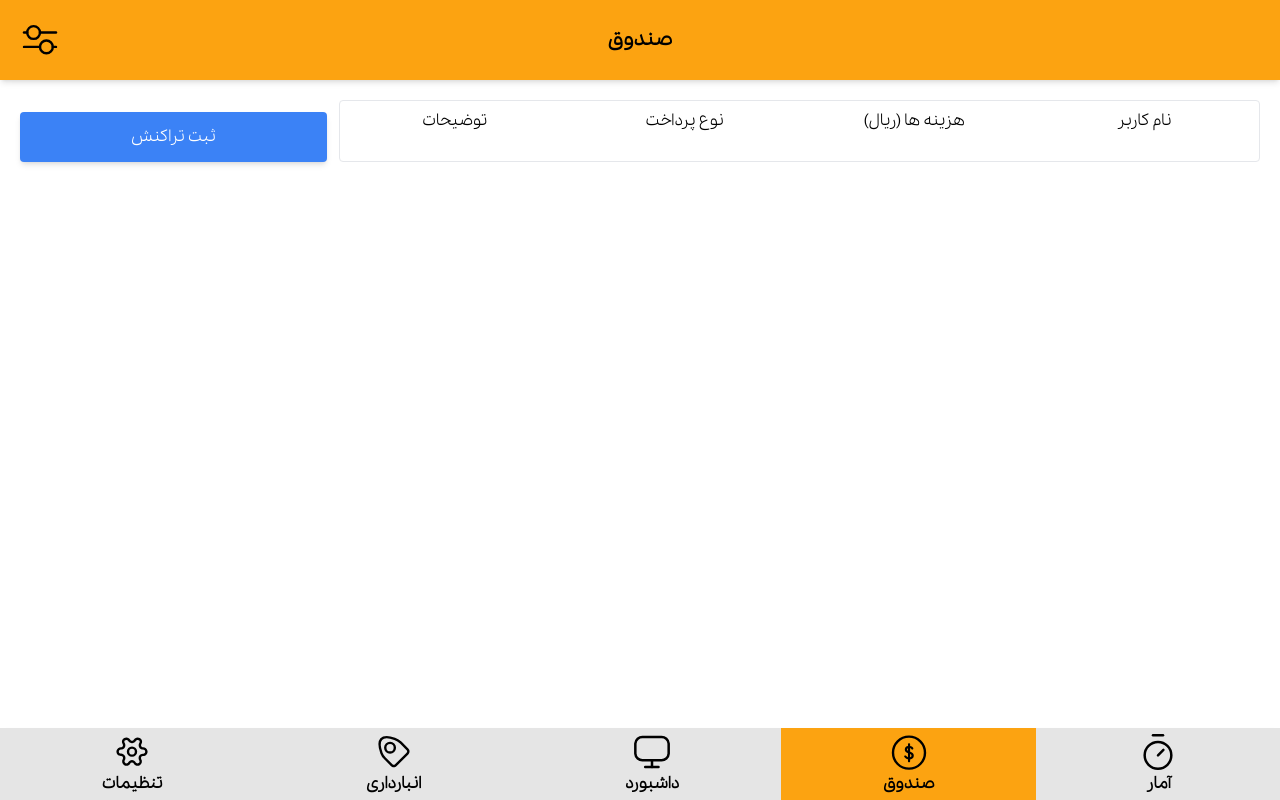
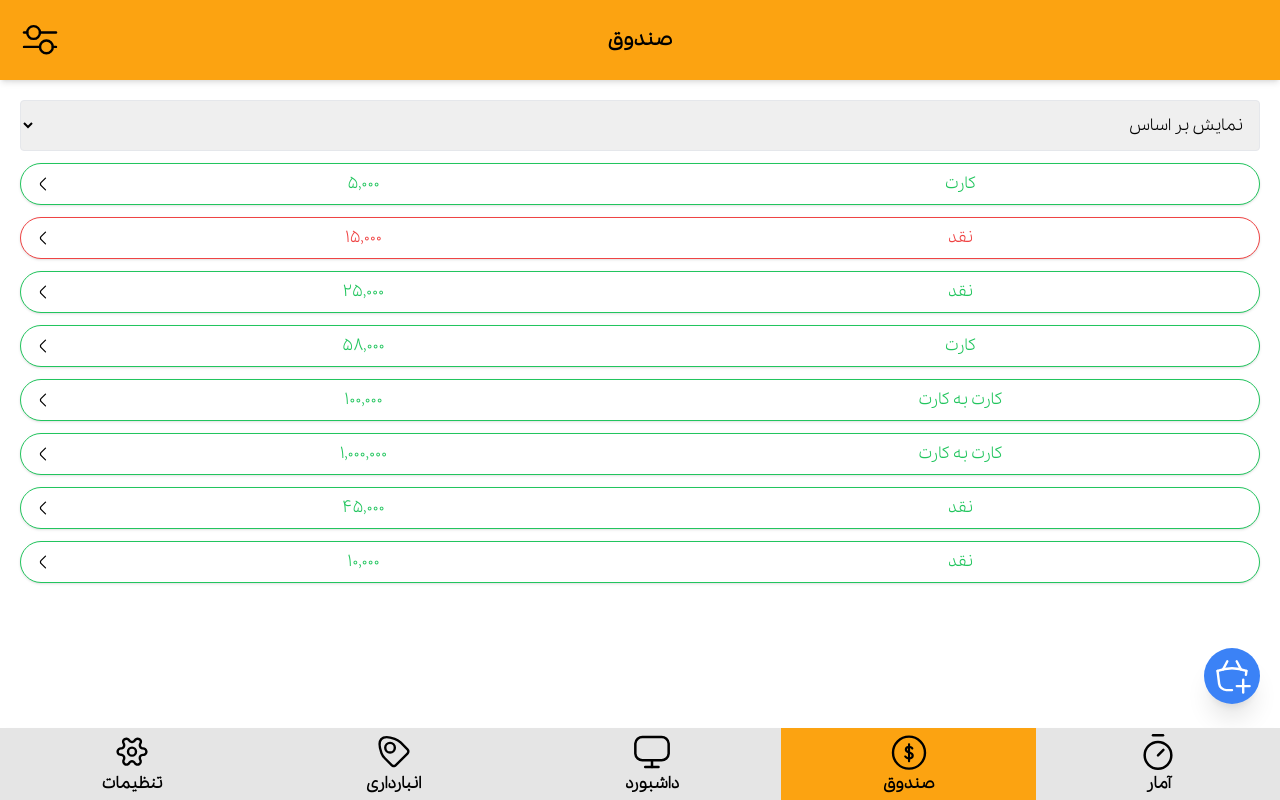
Before and after one commit to Hoom90/e-commerce-storage-auto, a Vue app: page /account/cashier in a window 1280 px wide. Built offline with nearby package versions, Linux system fonts and the light colour scheme.

Commit message:
cashier list page finilize

```diff
--- a/src/pages/account/cashier.vue
+++ b/src/pages/account/cashier.vue
@@ -1,6 +1,8 @@
 <script setup>
-import addTransitionComp from "./cashierView/addTransactionComp.vue"
-import closeBalanceComp from "./cashierView/closeBalanceComp.vue"
+import leftIconComp from "@/assets/component/left.vue"
+import bag_plusIconComp from "@/assets/component/bag_plus.vue"
+// import addTransitionComp from "./cashierView/addTransactionComp.vue"
+// import closeBalanceComp from "./cashierView/closeBalanceComp.vue"
 import { appStore } from "@/store/app";
 // import axiosApi from "@/composables/axios-api"
 // const instance = getCurrentInstance()
@@ -27,6 +29,7 @@ const state = reactive({
     historyData: [],
 })
 
+const tableHeader = ['مبلغ (ریال)', 'نوع پرداخت']
 const balanceData = ref({ income: '', debt: '', current: '' })
 const loading = ref(false)
 const message = ref(null)
@@ -38,12 +41,12 @@ onMounted(() => {
         to: '/account/cashier'
     })
     options.setOptions([
-        { title: 'بستن دخل', style: 'bg-teal-500 text-white', method: testOptions },
-        { title: 'وضعیت دخل', style: 'bg-violet-500 text-white mt-1', method: testOptions2 }
+        { title: 'بستن دخل', style: 'bg-blue-500 text-white', method: testOptions },
+        { title: 'وضعیت دخل', style: 'bg-white border border-blue-500 rounded mt-1', method: testOptions2 }
     ])
     state.income.typeIn = 'کارتخوان1'
     state.outcome.typeOut = 'کارت به کارت'
-    // getData()
+    getData()
 })
 
 const testOptions = () => {
@@ -55,14 +58,24 @@ const testOptions2 = () => {
 }
 
 const getData = async () => {
-    balanceData.value = { income: '', debt: '', current: '' }
-    state.historyData = []
-    loading.value = true
-    await getBalance()
-    await getBalanceLogs()
-    calculateTodayBalance()
-    formatHistoryData()
-    loading.value = false
+    state.historyData = [
+        { amount: 5000, source: 'کارت', type: 1 },
+        { amount: 15000, source: 'نقد', type: 2 },
+        { amount: 25000, source: 'نقد', type: 1 },
+        { amount: 58000, source: 'کارت', type: 1 },
+        { amount: 100000, source: 'کارت به کارت', type: 1 },
+        { amount: 1000000, source: 'کارت به کارت', type: 1 },
+        { amount: 45000, source: 'نقد', type: 1 },
+        { amount: 10000, source: 'نقد', type: 1 },
+    ]
+    // balanceData.value = { income: '', debt: '', current: '' }
+    // state.historyData = []
+    // loading.value = true
+    // await getBalance()
+    // await getBalanceLogs()
+    // calculateTodayBalance()
+    // formatHistoryData()
+    // loading.value = false
 }
 
 // Get Today Transactions
@@ -231,66 +244,26 @@ const IsDeleteActive = (index) => {
 
 </script>
 <template>
-    <div class="relative">
-        <!-- <button class="absolute w-full flex justify-between top-0 right-0 bg-red-500 text-white p-2 text-[12px]"
-            v-if="message" @click="() => { message = null }">
-            {{ message }}
-            <i>x</i>
-        </button> -->
+    <select class="w-full border rounded p-3 mb-3">
+        <option value="null" selected>نمایش بر اساس</option>
+    </select>
 
-        <!-- <div class="flex justify-between border rounded">
-            <p class="text-[24px] p-1 px-3">صندوق</p>
-            <button class="bg-teal-500 text-white p-1 px-3 rounded-l hover:bg-teal-600"
-                @click="state.closeBalance = !state.closeBalance">بستن دخل</button>
-        </div> -->
-
-        <div class="w-full h-full lg:flex gap-3">
-            <div class="lg:w-1/3 lg:order-2 mb-3 lg:mb-0">
-                <!-- <div class="border rounded min-h-[100px] p-3">
-                    <p class="flex justify-between"><span>درآمد امروز: </span><span>{{ balanceData.income }}
-                            (ریال)</span></p>
-                    <p class="flex justify-between"><span>بدهی امروز: </span><span>{{ balanceData.debt }} (ریال)</span>
-                    </p>
-                    <p class="flex justify-between"><span>وضعیت دخل امروز: </span><span>{{ balanceData.current }}
-                            (ریال)</span></p>
-                </div> -->
-                <button
-                    class="bg-blue-500 text-white p-1 px-3 rounded hover:bg-blue-600 shadow-md hover:shadow-none w-full mt-3 h-[50px]"
-                    @click="state.modal = !state.modal">ثبت تراکنش</button>
-            </div>
-            <div class="w-full border rounded lg:order-1">
-                <div class="flex text-center">
-                    <div class="py-2 px-3 w-full" v-for="item in ['نام کاربر', 'هزینه ها (ریال)', 'نوع پرداخت', 'توضیحات']">
-                        {{ item }}</div>
-                </div>
-                <div v-if="state.historyData?.length > 0" class="overflow-auto">
-                    <div v-for="(item, index) in state.historyData"
-                        class="flex border-t text-center hover:bg-[#e9e9e9] relative" :key="item.id">
-                        <div class="py-2 px-3 w-full">{{ item.receiverName }}</div>
-                        <div class="py-2 px-3 w-full" dir="ltr">{{ item.amount }}</div>
-                        <div class="py-2 px-3 w-full"> {{ item.type }}</div>
-                        <div class="py-2 px-3 w-full">{{ item.description ? item.description : '-' }}</div>
-                        <button class="bg-red-500 p-1 rounded-md text-white hover:bg-red-600 shadow-lg hover:shadow-none"
-                            v-if="IsDeleteActive(index)" @click="deleteData(index)">
-                            <!-- <button class="absolute top-[50%] right-3 translate-y-[-50%] bg-red-500 p-1 rounded-md text-white hover:bg-red-600 shadow-lg hover:shadow-none" @click="deleteData(id)"> -->
-                            <img :src="RemoveIconSVG" alt="RemoveIconSVG">
-                        </button>
-                    </div>
-                </div>
+    <div class="w-full lg:order-1">
+        <div v-for="(item, index) in state.historyData" class="flex border bg-white rounded-full mb-3 text-center shadow"
+            :class="item.type == 2 ? 'border-red-500 text-red-500' : 'border-green-500 text-green-500'" :key="index">
+            <div class="py-2 px-3 w-full"> {{ item.source }}</div>
+            <div class="py-2 px-3 w-full" dir="ltr">{{ item.amount.toLocaleString() }}</div>
+            <div class="flex items-center justify-center px-3">
+                <leftIconComp width="20" color="#000" />
             </div>
         </div>
     </div>
 
+    <button
+        class="fixed bottom-24 right-5 bg-blue-500 w-14 aspect-square rounded-full flex justify-center items-center shadow-xl"
+        @click="state.modal = !state.modal">
+        <bag_plusIconComp width="40" color="#ffffff" />
+    </button>
+
     <Loading v-if="loading"></Loading>
-
-    <addTransitionComp v-if="state.modal" :income="state.income" :outcome="state.outcome"
-        @closeForm="(value) => state.modal = value" @postEarning="postEarning" @postExpense="postExpense" />
-
-    <closeBalanceComp v-if="state.closeBalance" @close="(value) => state.closeBalance = value" />
 </template>
-
-<style scoped>
-input {
-    padding: 5px;
-}
-</style>
```
